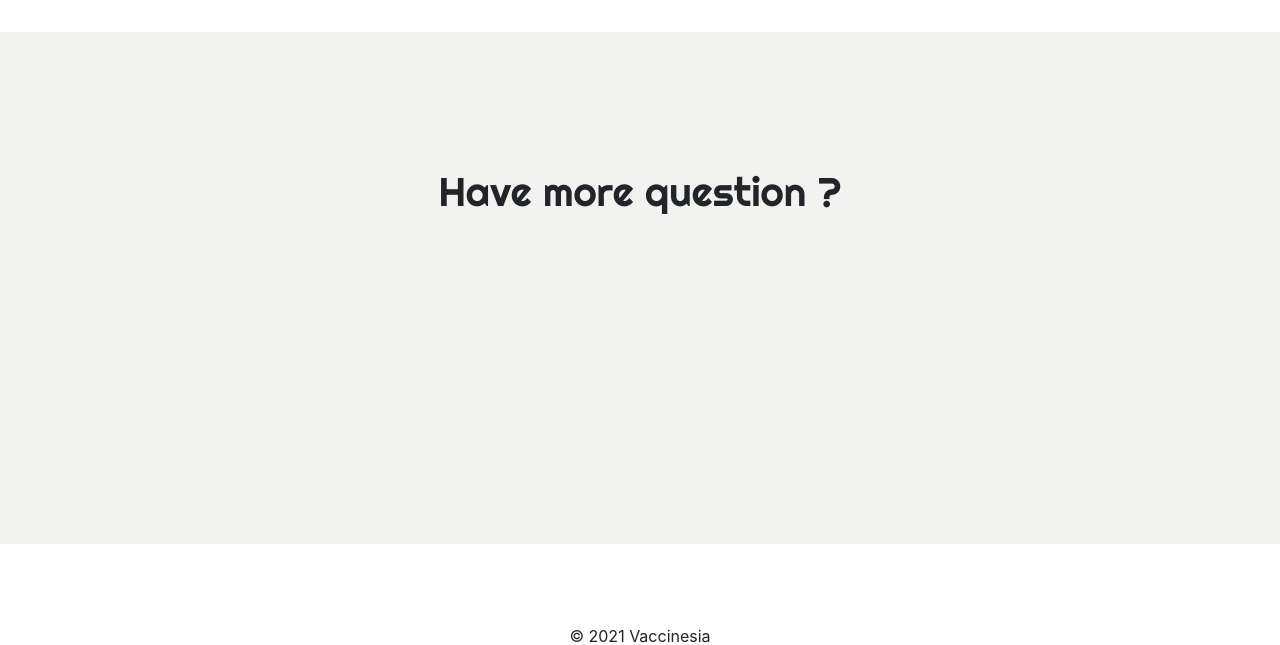
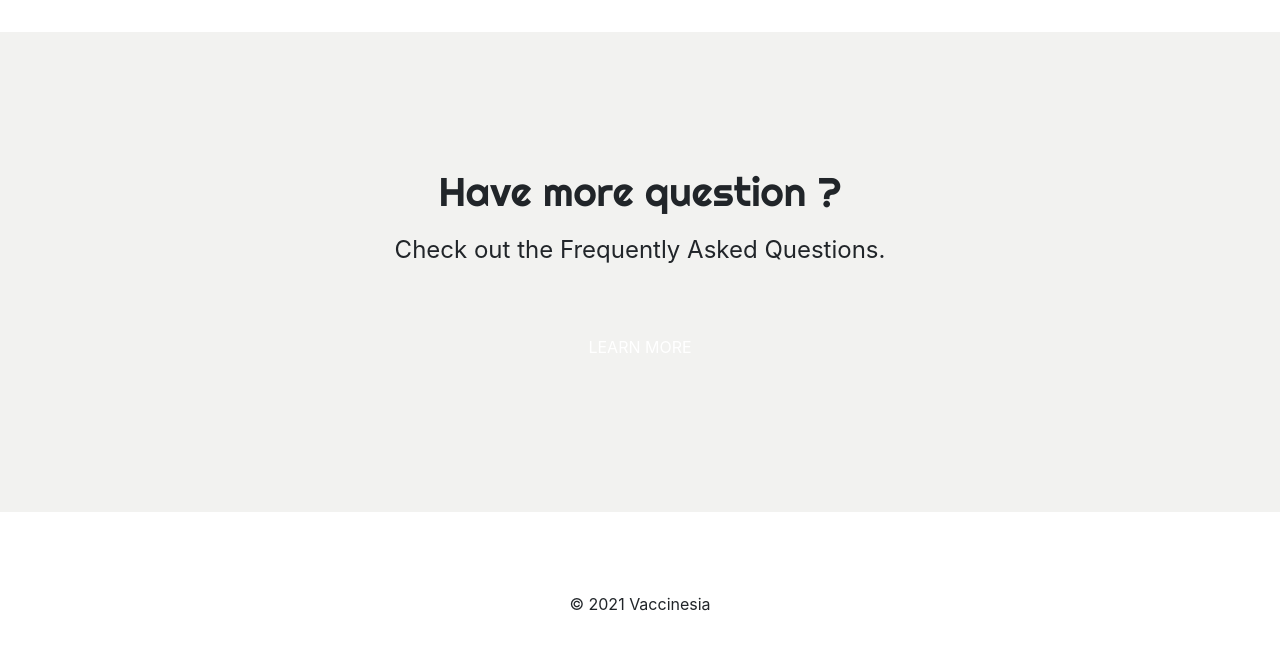
Before and after one commit to thoriqulhaq/Vaccinesia-IndoVaccinationRegistration, a PHP site: page / in a window 1280 px wide; the page is wider, and only the part inside the window is pictured. Shown: the part 2767-3412 px from the top of that part. After the commit the page ends 3378 px from the top of that part, so only its background shows below. Run offline with PHP 8.4, Linux system fonts and the light colour scheme; some libraries are stand-ins or nearby versions.

Commit message:
new commit

```diff
--- a/advisory.html
+++ b/advisory.html
@@ -7,6 +7,7 @@
     <title>Vaccinesia - Indonesia Vaccination</title>
     <link rel="preconnect" href="https://fonts.gstatic.com">
     <link href="https://fonts.googleapis.com/css2?family=Righteous&display=swap" rel="stylesheet">
+    <link rel="shortcut icon" type="image" href="./img/KemenKes-logo-bw.png"/>
     <link rel="stylesheet" href="https://maxcdn.bootstrapcdn.com/bootstrap/4.0.0/css/bootstrap.min.css" integrity="sha384-Gn5384xqQ1aoWXA+058RXPxPg6fy4IWvTNh0E263XmFcJlSAwiGgFAW/dAiS6JXm" crossorigin="anonymous">
     <link rel="stylesheet" href="styles.css">
 </head>
--- a/contact.html
+++ b/contact.html
@@ -7,6 +7,7 @@
     <title>Vaccinesia - Indonesia Vaccination</title>
     <link rel="preconnect" href="https://fonts.gstatic.com">
     <link href="https://fonts.googleapis.com/css2?family=Righteous&display=swap" rel="stylesheet">
+    <link rel="shortcut icon" type="image" href="./img/KemenKes-logo-bw.png"/>
     <link rel="stylesheet" href="https://maxcdn.bootstrapcdn.com/bootstrap/4.0.0/css/bootstrap.min.css" integrity="sha384-Gn5384xqQ1aoWXA+058RXPxPg6fy4IWvTNh0E263XmFcJlSAwiGgFAW/dAiS6JXm" crossorigin="anonymous">
     <link rel="stylesheet" href="styles.css">
 </head>
--- a/faq.html
+++ b/faq.html
@@ -7,6 +7,7 @@
     <title>Vaccinesia - Indonesia Vaccination</title>
     <link rel="preconnect" href="https://fonts.gstatic.com">
     <link href="https://fonts.googleapis.com/css2?family=Righteous&display=swap" rel="stylesheet">
+    <link rel="shortcut icon" type="image" href="./img/KemenKes-logo-bw.png"/>
     <link rel="stylesheet" href="https://maxcdn.bootstrapcdn.com/bootstrap/4.0.0/css/bootstrap.min.css" integrity="sha384-Gn5384xqQ1aoWXA+058RXPxPg6fy4IWvTNh0E263XmFcJlSAwiGgFAW/dAiS6JXm" crossorigin="anonymous">
     <link rel="stylesheet" href="styles.css">
 </head>
--- a/index.html
+++ b/index.html
@@ -124,7 +124,10 @@
                     <h1>Have more question ?</h1>
                 </div>
                 <div class="hero-link">
-
+                    <p>Check out the Frequently Asked Questions.</p>
+                    <div id="learnmore-button"></div>
+                        <a href="#">LEARN MORE</a>
+                    </div>
                 </div>
             </div>
         </div>
--- a/location.html
+++ b/location.html
@@ -7,6 +7,7 @@
     <title>Vaccinesia - Indonesia Vaccination</title>
     <link rel="preconnect" href="https://fonts.gstatic.com">
     <link href="https://fonts.googleapis.com/css2?family=Righteous&display=swap" rel="stylesheet">
+    <link rel="shortcut icon" type="image" href="./img/KemenKes-logo-bw.png"/>
     <link rel="stylesheet" href="https://maxcdn.bootstrapcdn.com/bootstrap/4.0.0/css/bootstrap.min.css" integrity="sha384-Gn5384xqQ1aoWXA+058RXPxPg6fy4IWvTNh0E263XmFcJlSAwiGgFAW/dAiS6JXm" crossorigin="anonymous">
     <link rel="stylesheet" href="styles.css">
     <script src="script.js"></script>
--- a/styles.css
+++ b/styles.css
@@ -97,7 +97,7 @@ a {
 .content-wrapper-3 {
     display: grid;
     grid-template-columns: 1fr;
-    grid-template-rows: 2em 12em;
+    grid-template-rows: 4em 8em;
     grid-template-areas:
         'hero-title'
         'hero-link'
@@ -201,10 +201,18 @@ a {
 }
 
 .hero-link {
-    grid-area: hero-content;
+    grid-area: hero-link;
     display: grid;
-    justify-content: center;
+    text-align: center;
     width: 100%;
+}
+
+.hero-link h1 {
+    font-size: 49px;
+}
+
+.hero-link p {
+    font-size: 24px;
 }
 
 .hero-centertitle {
```
